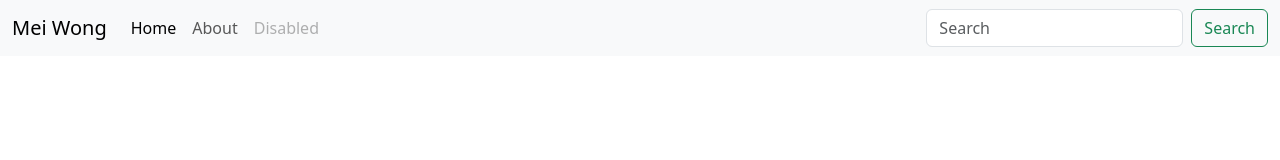
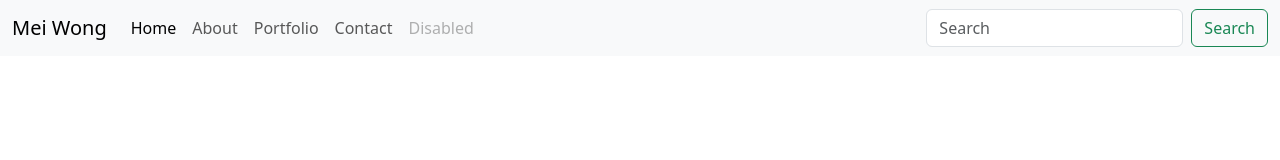
Before and after one commit to fspruce/portfolio-bootstrap-demo, a plain HTML site: page index.html in a window 1280 px wide. Drawn offline with nearby package versions, Linux system fonts and the light colour scheme.

Commit message:
Add portfolio and contact items to navbar

```diff
--- a/index.html
+++ b/index.html
@@ -20,7 +20,13 @@
           <a class="nav-link active" aria-current="page" href="index.html">Home</a>
         </li>
         <li class="nav-item">
-          <a class="nav-link" href="#">About</a>
+          <a class="nav-link" href="#about">About</a>
+        </li>
+        <li class="nav-item">
+          <a class="nav-link" href="#portfolio">Portfolio</a>
+        </li>
+        <li class="nav-item">
+          <a class="nav-link" href="#contact">Contact</a>
         </li>
         <li class="nav-item">
           <a class="nav-link disabled" aria-disabled="true">Disabled</a>
```
